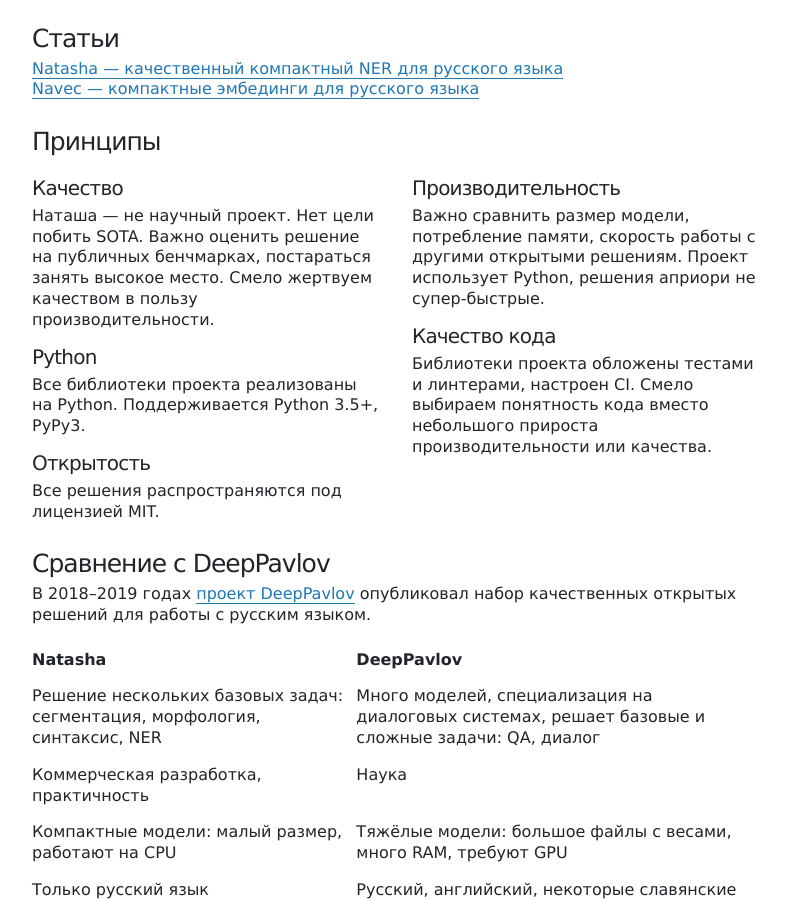
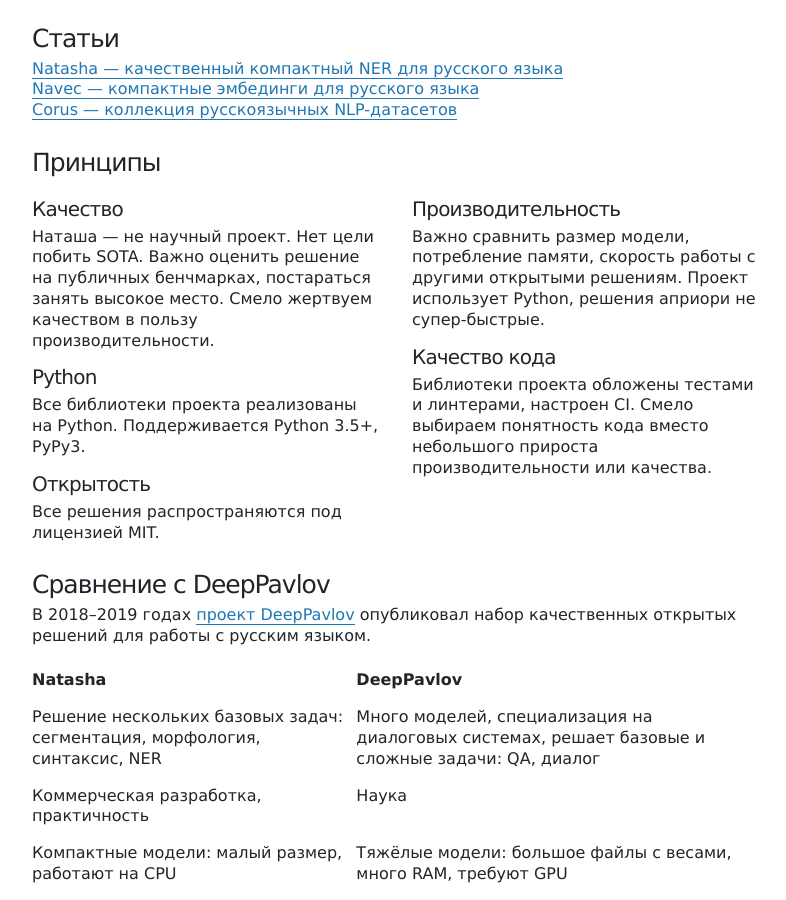
Before and after one commit to natasha/natasha.github.io, a plain HTML site: page index.html in a window 1280 px wide. Shown: the part 1457-2357 px from the top of the page, without its empty margins (53-839 px from the left). Drawn offline with Linux system fonts and the light colour scheme; no server answers.

Commit message:
Publish link to corus

```diff
--- a/index.html
+++ b/index.html
@@ -176,6 +176,10 @@
 	    <li>
 	      <a href="navec">Navec — компактные эмбединги для русского языка</a>
 	    </li>
+
+	    <li>
+	      <a href="corus">Corus — коллекция русскоязычных NLP-датасетов</a>
+	    </li>
 	  </ul>
 	</div>
       </div>
```
